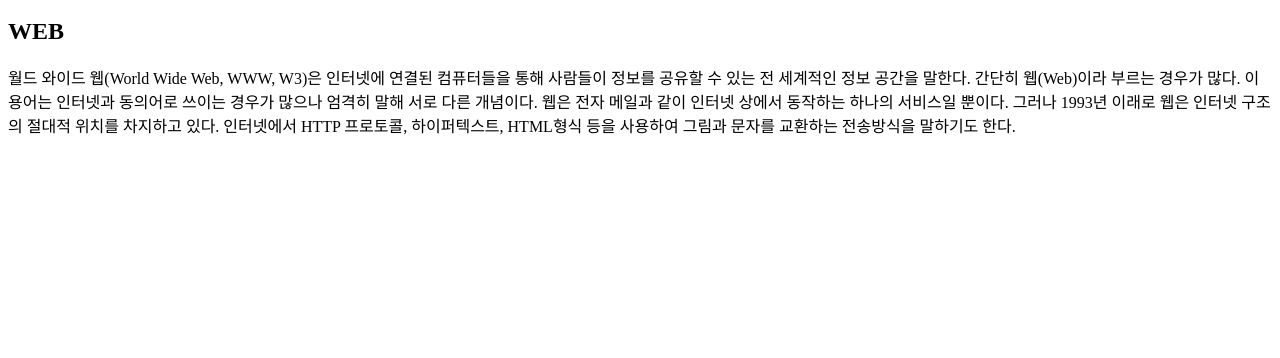
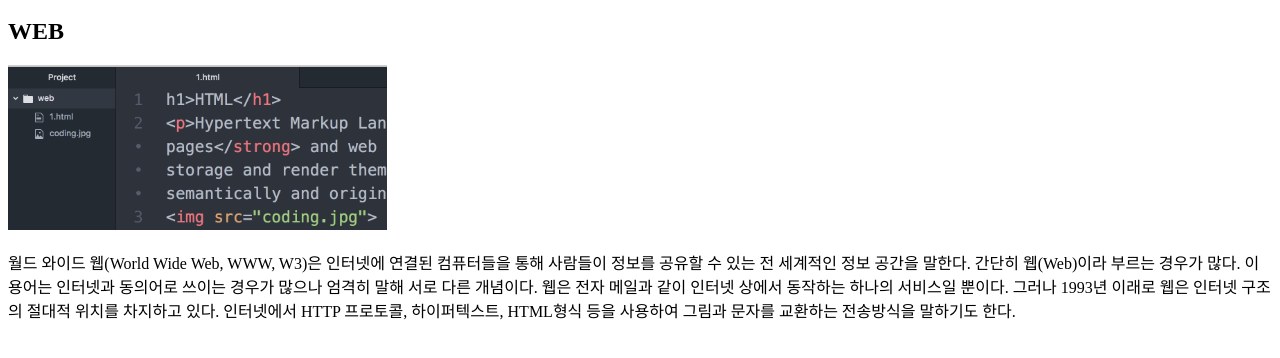
Before and after one commit to koveng01/web1, a plain HTML site: page index.html in a window 1280 px wide. Shown: the part 136-494 px from the top of the page. Drawn offline with Linux system fonts and the light colour scheme.

Commit message:
Update index.html

```diff
--- a/index.html
+++ b/index.html
@@ -17,6 +17,7 @@
     <li><a href="3.html">"JavaScript</a></li>
   </ol>
   <h2>WEB</h2>
+  <img src="coding.png" width="30%">
   <p>
     월드 와이드 웹(World Wide Web, WWW, W3)은 인터넷에 연결된 컴퓨터들을 통해 사람들이 정보를 공유할 수 있는 전 세계적인 정보 공간을 말한다. 간단히 웹(Web)이라 부르는 경우가 많다. 이 용어는 인터넷과 동의어로 쓰이는 경우가 많으나 엄격히 말해 서로 다른 개념이다. 웹은 전자 메일과 같이 인터넷 상에서 동작하는 하나의 서비스일 뿐이다. 그러나 1993년 이래로 웹은 인터넷 구조의 절대적 위치를 차지하고 있다. 인터넷에서 HTTP 프로토콜, 하이퍼텍스트, HTML형식 등을 사용하여 그림과 문자를 교환하는 전송방식을 말하기도 한다.
   </p>
```
